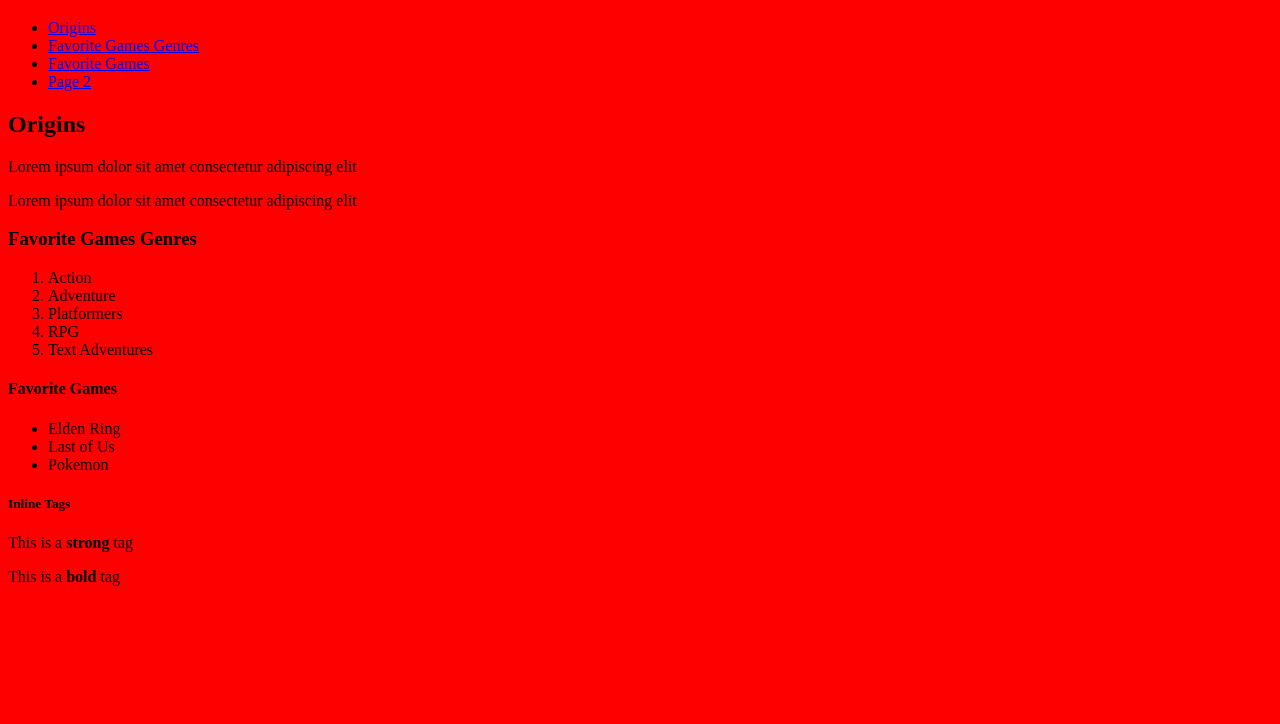
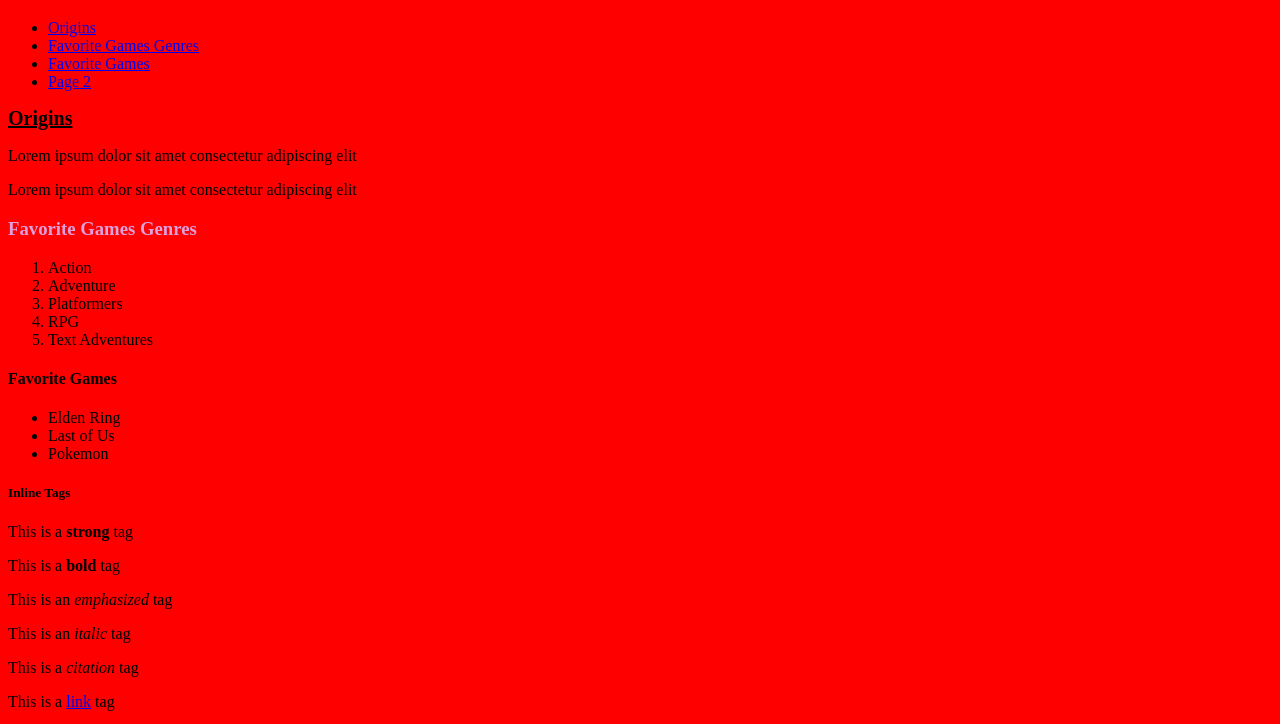
Before and after one commit to jailyna1/CIM-343, a plain HTML site: page index.html in a window 1280 px wide. Shown: the part 61-785 px from the top of the page. Drawn offline with Linux system fonts and the light colour scheme.

Commit message:
JAI-add css

```diff
--- a/css/style.css
+++ b/css/style.css
@@ -7,3 +7,12 @@ h1 {
     background-color: #ffffff;
     text-align: center;
 }
+
+h2{
+    text-decoration: underline;
+    font-size: 20px;
+}
+
+h3 {
+    color: plum;
+}
--- a/index.html
+++ b/index.html
@@ -38,6 +38,7 @@
                 <p>Lorem ipsum dolor sit amet consectetur adipiscing elit</p>
                 <p>Lorem ipsum dolor sit amet consectetur adipiscing elit</p>
             </section>
+
             <section>
                 <h3 id="favorite-genres">Favorite Games Genres</h3>
                 <ol>
@@ -48,6 +49,7 @@
                     <li>Text Adventures</li>
                 </ol>
             </section>
+
             <section>
                 <h4 id="favorite-games">Favorite Games</h4>
                 <ul>
@@ -56,6 +58,7 @@
                     <li>Pokemon</li>
                 </ul>
             </section>
+
             <section>
                 <h5 id="inline-tags">Inline Tags</h5>
 
@@ -64,17 +67,9 @@
                 <p>This is a <b>bold</b> tag</p>
 
                 <!-- No difference between <em>, <i>, and <cite> -->
-                <!-- <p>This is an <em>emphasized</em> tag</p>
+                <p>This is an <em>emphasized</em> tag</p>
                 <p>This is an <i>italic</i> tag</p>
                 <p>This is a <cite>citation</cite> tag</p>
-
-                <p>This is a <mark>marked</mark> tag</p>
-                <p>This is a <small>small</small> tag</p>
-                <p>This is a <del>deleted</del> tag</p>
-                <p>This is a <ins>inserted</ins> tag</p>
-                <p>This is a <code>code</code> tag</p>
-                <p>This is a <sub>subscript</sub> tag</p>
-                <p>This is a <sup>superscript</sup> tag</p>
 
                 <p>This is a <a href="https://www.google.com" target="_blank">link</a> tag</p>
 
@@ -82,7 +77,7 @@
 
                 <p>This is an image of a controller using an absolute link: <img src="https://images.pexels.com/photos/7773745/pexels-photo-7773745.jpeg" alt="Controller"></p>
 
-                <p>This is an image of a controller using a relative link: <img src="img/video-game-controller.jpg" alt="Game controller"></p>  -->
+                <p>This is an image of a controller using a relative link: <img src="img/video-game-controller.jpg" alt="Game controller"></p>
             </section>
         </main>
         <footer></footer>
```
